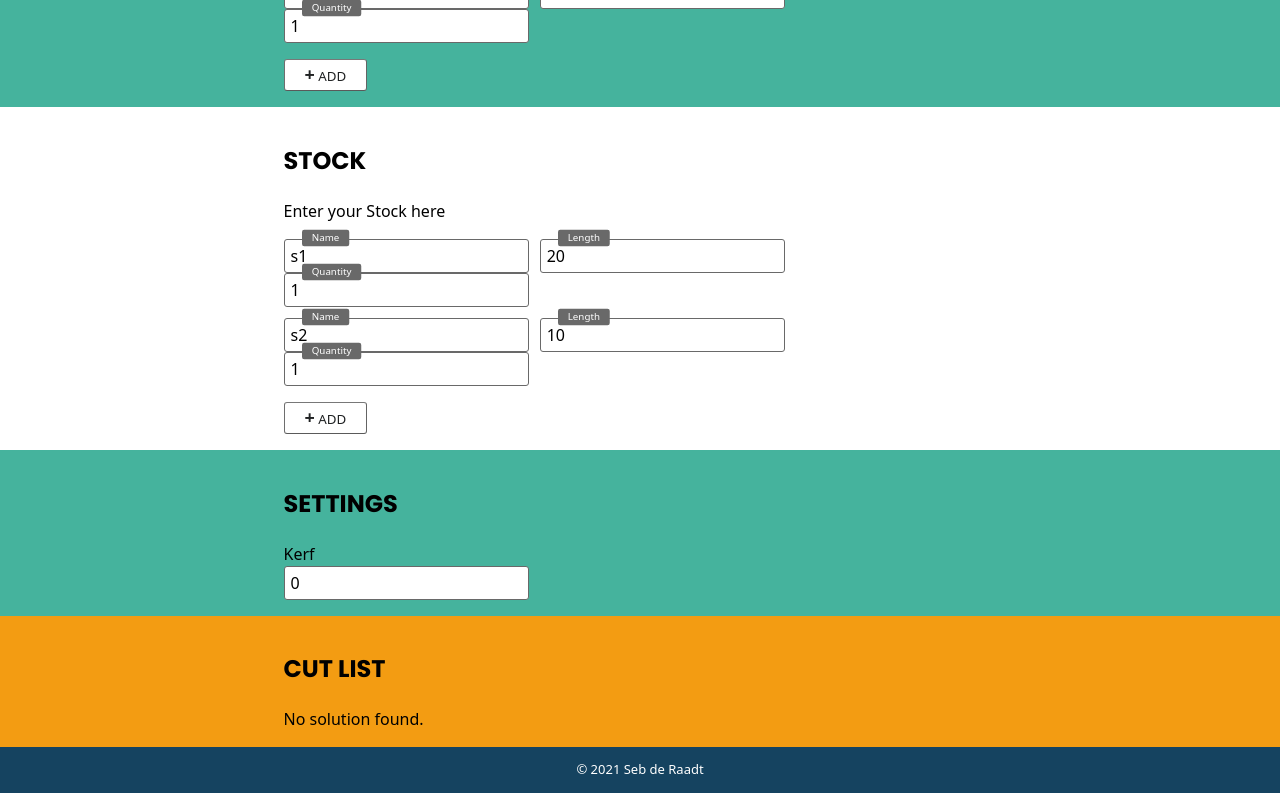
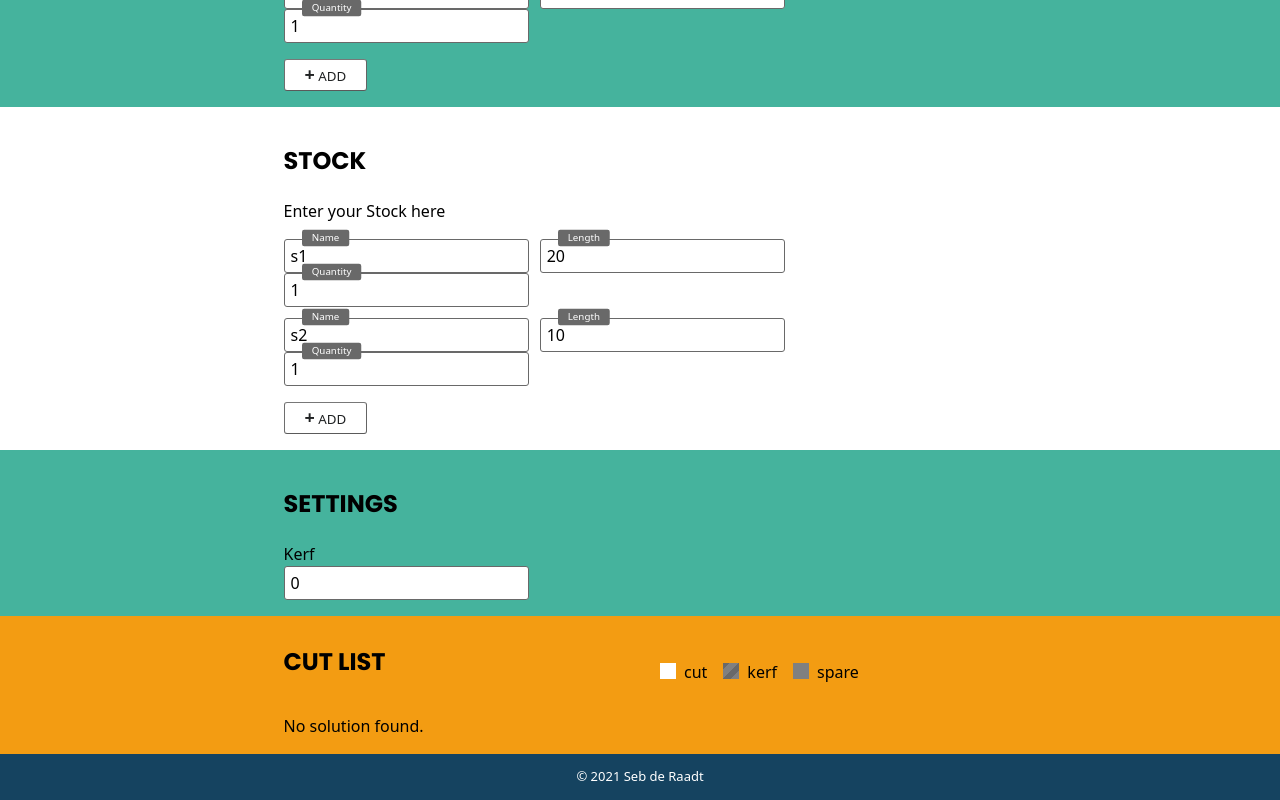
Before and after one commit to sederaa/Cutoptimizer.io, a React (Create React App) app: page / in a window 1280 px wide. Shown: the part 455-1255 px from the top of the page. Built offline with nearby package versions, Linux system fonts and the light colour scheme; what common would draw is missing.

Commit message:
Add kerf and key

```diff
--- a/src/main/components/App.tsx
+++ b/src/main/components/App.tsx
@@ -57,7 +57,7 @@ const App = () => {
                 onStockChanged={handleStockChanged}
                 errors={machineState.context.errors}
             />
-            <CutList solution={machineState.context.solution} />
+            <CutList solution={machineState.context.solution} kerf={machineState.context.input.kerf} />
             <Footer />
         </ThemeProvider>
     );
--- a/src/main/components/CutList.tsx
+++ b/src/main/components/CutList.tsx
@@ -1,5 +1,5 @@
-import React from "react";
-import styled from "styled-components";
+import React, { useContext } from "react";
+import styled, { ThemeContext } from "styled-components";
 import { Section } from "main/components/Section";
 import { StockModel } from "main/models/StockModel";
 import { CutModel } from "main/models/CutModel";
@@ -11,9 +11,10 @@ const StyledCutList = styled(Section)`
 
 interface CutListProps {
     solution?: StockModel[];
+    kerf: number;
 }
 
-export const CutList = ({ solution }: CutListProps) => {
+export const CutList = ({ solution, kerf }: CutListProps) => {
     const maxWidth = solution
         ?.map((s) => s.length)
         .sort()
@@ -21,7 +22,12 @@ export const CutList = ({ solution }: CutListProps) => {
 
     return (
         <StyledCutList>
-            <Heading as="h2">Cut List</Heading>
+            <div style={{ display: "flex", margin: "0.8em 0" }}>
+                <Heading as="h2" style={{ flex: 1, margin: 0 }}>
+                    Cut List{" "}
+                </Heading>
+                <Key />
+            </div>
 
             {solution && maxWidth !== undefined ? (
                 solution.map((stock, index) => (
@@ -30,6 +36,7 @@ export const CutList = ({ solution }: CutListProps) => {
                         stock={stock}
                         previousStock={index > 0 ? solution[index - 1] : undefined}
                         maxWidth={maxWidth}
+                        kerf={kerf}
                     />
                 ))
             ) : (
@@ -59,6 +66,7 @@ interface StockProps {
     stock: StockModel;
     previousStock?: StockModel;
     maxWidth: number;
+    kerf: number;
 }
 
 const StyledStock = styled.div<StockProps>`
@@ -66,13 +74,7 @@ const StyledStock = styled.div<StockProps>`
     border: solid 1px ${(props) => props.theme.colors.border};
     border-radius: 3px;
     width: ${(props) => (props.stock.length / props.maxWidth) * 100}%;
-    background: repeating-linear-gradient(
-        -45deg,
-        grey,
-        grey 6px,
-        ${(props) => props.theme.colors.border} 6px,
-        ${(props) => props.theme.colors.border} 12px
-    );
+    background-color: grey;
     margin: 3px 0;
 
     & > div {
@@ -90,7 +92,7 @@ const StyledStock = styled.div<StockProps>`
     }
 `;
 
-const Stock = ({ stock, previousStock, maxWidth }: StockProps) => {
+const Stock = ({ stock, previousStock, maxWidth, kerf }: StockProps) => {
     return (
         <>
             {(previousStock === undefined || stock.id !== previousStock.id) && (
@@ -98,9 +100,12 @@ const Stock = ({ stock, previousStock, maxWidth }: StockProps) => {
                     {stock.length} ({stock.name})
                 </div>
             )}
-            <StyledStock stock={stock} maxWidth={maxWidth}>
-                {stock._cuts?.map((cut) => (
-                    <Cut key={cut.instanceId} cut={cut} stockLength={stock.length} />
+            <StyledStock stock={stock} maxWidth={maxWidth} kerf={kerf}>
+                {stock._cuts?.map((cut, index) => (
+                    <>
+                        {index > 0 && kerf > 0 && <Kerf kerf={kerf} stockLength={stock.length} />}
+                        <Cut key={cut.instanceId} cut={cut} stockLength={stock.length} />
+                    </>
                 ))}
             </StyledStock>
         </>
@@ -125,3 +130,67 @@ const Cut = ({ cut, stockLength }: CutProps) => {
         </StyledCut>
     );
 };
+
+interface KerfProps {
+    kerf: number;
+    stockLength: number;
+}
+
+const Kerf = styled.div<KerfProps>`
+    flex-basis: ${(props) => (props.kerf / props.stockLength) * 100}%;
+    background: repeating-linear-gradient(
+        -45deg,
+        grey,
+        grey 6px,
+        ${(props) => props.theme.colors.border} 6px,
+        ${(props) => props.theme.colors.border} 12px
+    );
+`;
+
+const Key = () => {
+    const theme = useContext(ThemeContext);
+    return (
+        <ul style={{ flex: 1, listStyleType: "none", display: "flex" }}>
+            <li style={{ marginRight: "1em" }}>
+                <span
+                    style={{
+                        display: "inline-block",
+                        height: "1em",
+                        width: "1em",
+                        backgroundColor: "white",
+                        padding: 0,
+                        marginLeft: "auto",
+                        marginRight: "0.5em",
+                    }}
+                ></span>
+                <span style={{ verticalAlign: "text-bottom" }}>cut</span>
+            </li>
+            <li style={{ marginRight: "1em" }}>
+                <span
+                    style={{
+                        display: "inline-block",
+                        height: "1em",
+                        width: "1em",
+                        background: `repeating-linear-gradient(-45deg,grey,grey 6px,${theme.colors.border} 6px,${theme.colors.border} 12px)`,
+                        padding: 0,
+                        marginRight: "0.5em",
+                    }}
+                ></span>
+                <span style={{ verticalAlign: "text-bottom" }}>kerf</span>
+            </li>
+            <li>
+                <span
+                    style={{
+                        display: "inline-block",
+                        height: "1em",
+                        width: "1em",
+                        backgroundColor: "grey",
+                        padding: 0,
+                        marginRight: "0.5em",
+                    }}
+                ></span>
+                <span style={{ verticalAlign: "text-bottom" }}>spare</span>
+            </li>
+        </ul>
+    );
+};
```
